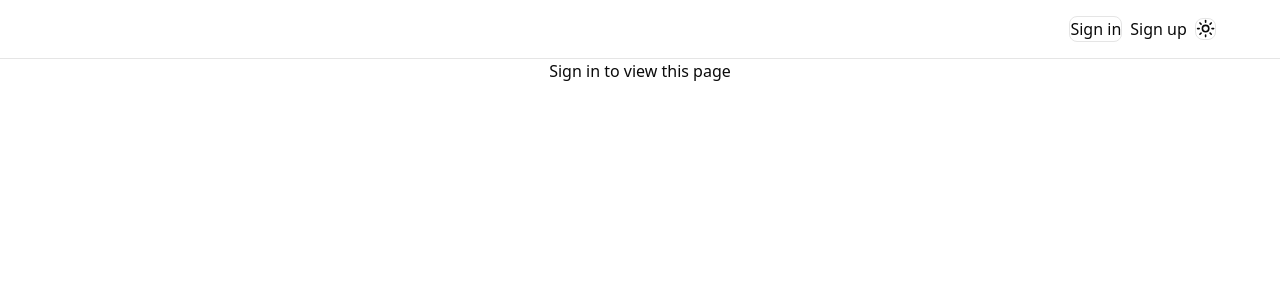
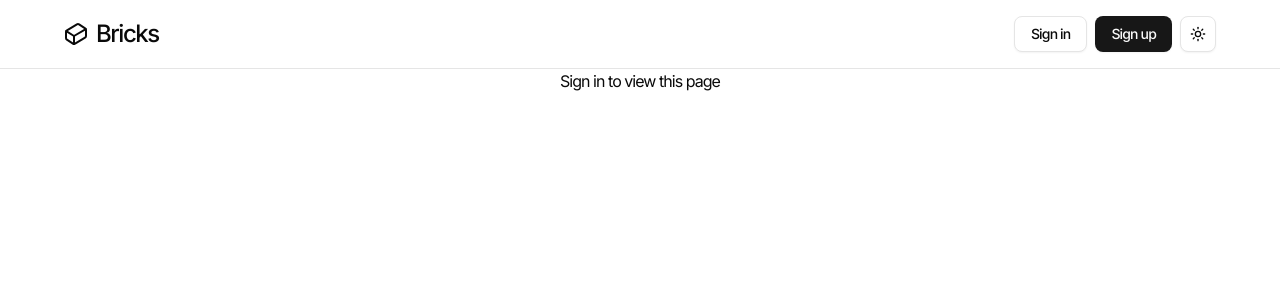
Before and after one commit to lui7henrique/saas-starter-monorepo, a Next.js app in the folder apps/web/: page / in a window 1280 px wide. Shown: the top 300 px of the page. Built offline with nearby package versions, Linux system fonts and the light colour scheme; no server answers.

Commit message:
feat(web): update layout and header components, enhance global styles, and adjust development server port

```diff
--- a/apps/web/package.json
+++ b/apps/web/package.json
@@ -4,7 +4,7 @@
 	"type": "module",
 	"private": true,
 	"scripts": {
-		"dev": "next dev --port 3333",
+		"dev": "next dev --port 3000",
 		"next-dev": "next dev --port 3000",
 		"build": "next build",
 		"start": "next start",
--- a/apps/web/src/app/globals.css
+++ b/apps/web/src/app/globals.css
@@ -8,4 +8,8 @@
  * if you ever need to explicitly add a source that's excluded by default,
  * you can always add it with the @source directive.
  */
-@source '../../../packages/ui/';
+@source '../../../../packages/ui/';
+
+* {
+  letter-spacing: -0.06em;
+}
--- a/apps/web/src/app/layout.tsx
+++ b/apps/web/src/app/layout.tsx
@@ -3,6 +3,10 @@ import type { Metadata } from 'next'
 import { Header } from '../components/header'
 import { Providers } from '../components/providers'
 import './globals.css'
+
+import { Inter } from 'next/font/google'
+
+const inter = Inter({ subsets: ['latin'] })
 
 export const metadata: Metadata = {
 	title: 'Create Next App',
@@ -17,7 +21,7 @@ export default function RootLayout({
 	return (
 		<ClerkProvider>
 			<html lang="en">
-				<body>
+				<body className={inter.className}>
 					<Providers>
 						<Header />
 						{children}
--- a/apps/web/src/app/page.tsx
+++ b/apps/web/src/app/page.tsx
@@ -16,11 +16,9 @@ export default async function Home() {
 
 	return (
 		<div className="flex flex-col items-center justify-center p-4">
-			<pre className="max-w-xl max-h-[50vh] overflow-auto border rounded-md">
+			<pre className="max-w-6xl max-h-[50vh] overflow-auto border rounded-md">
 				{JSON.stringify(user, null, 2)}
 			</pre>
-
-			<Button>oi</Button>
 		</div>
 	)
 }
--- a/apps/web/src/components/header.tsx
+++ b/apps/web/src/components/header.tsx
@@ -6,12 +6,22 @@ import {
 	UserButton,
 } from '@clerk/nextjs'
 import { Button } from '@repo/ui/components/button'
+import { Cuboid } from 'lucide-react'
 import { ModeToggle } from './theme-toggle'
+import Link from 'next/link'
 
 export function Header() {
 	return (
 		<header className="border-b p-4">
-			<div className="max-w-6xl mx-auto flex items-center justify-end gap-2">
+			<div className="max-w-6xl mx-auto flex items-center justify-between gap-2">
+				<div className="flex gap-2 items-center">
+					<Link href="/" className="flex gap-2 items-center">
+						<Cuboid className="size-6" />
+						<h1 className="text-2xl font-medium">Bricks</h1>
+					</Link>
+				</div>
+
+				<div className="flex gap-2 items-center">
 					<SignedOut>
 						<SignInButton mode="modal">
 							<Button variant="outline">Sign in</Button>
@@ -26,7 +36,7 @@ export function Header() {
 						<UserButton
 							appearance={{
 								elements: {
-								avatarBox: '!size-8 border rounded-full',
+									avatarBox: '!size-9 border rounded-full',
 								},
 							}}
 						/>
@@ -34,6 +44,7 @@ export function Header() {
 
 					<ModeToggle />
 				</div>
+			</div>
 		</header>
 	)
 }
--- a/apps/web/src/components/providers.tsx
+++ b/apps/web/src/components/providers.tsx
@@ -1,3 +1,14 @@
+import { ThemeProvider } from './theme-provider'
+
 export function Providers({ children }: { children: React.ReactNode }) {
-	return <>{children}</>
+	return (
+		<ThemeProvider
+			attribute="class"
+			defaultTheme="system"
+			enableSystem
+			disableTransitionOnChange
+		>
+			{children}
+		</ThemeProvider>
+	)
 }
```
Lines whose indentation alone changed are shown as unchanged.
